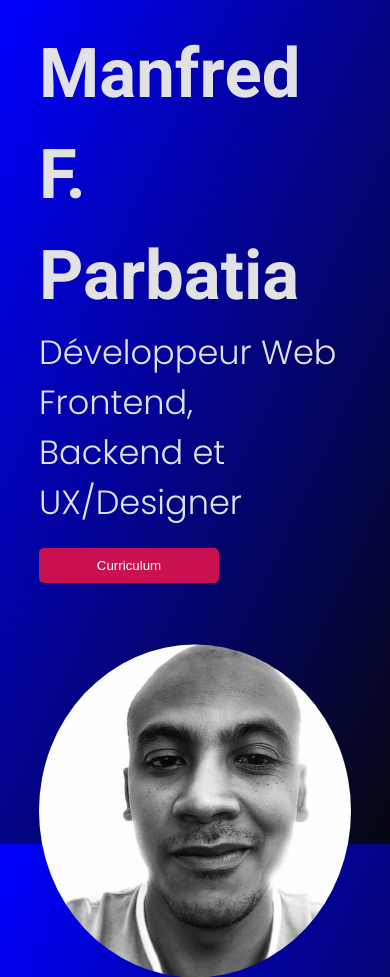
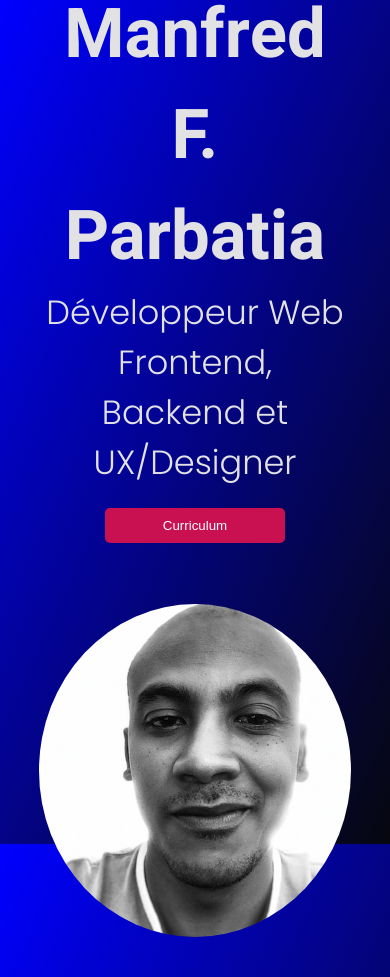
Before and after one commit to Manidoux41/portfolio, a plain HTML site: page index.html in a window 390 px wide. Shown: the top 977 px of the page. Drawn offline with Linux system fonts and the light colour scheme.

Commit message:
modif responsive

```diff
--- a/style.css
+++ b/style.css
@@ -178,7 +178,14 @@ img {
 @media screen and (max-width: 920px) {
     header {
         flex-direction: column;
+        justify-content: center;
         height: 920px;
+    }
+    .presentation h1, .slogan{
+        text-align: center;
+    }
+    .presentation button {
+        align-self: center;
     }
 }
 @media screen and (max-width: 1000px) {
```
